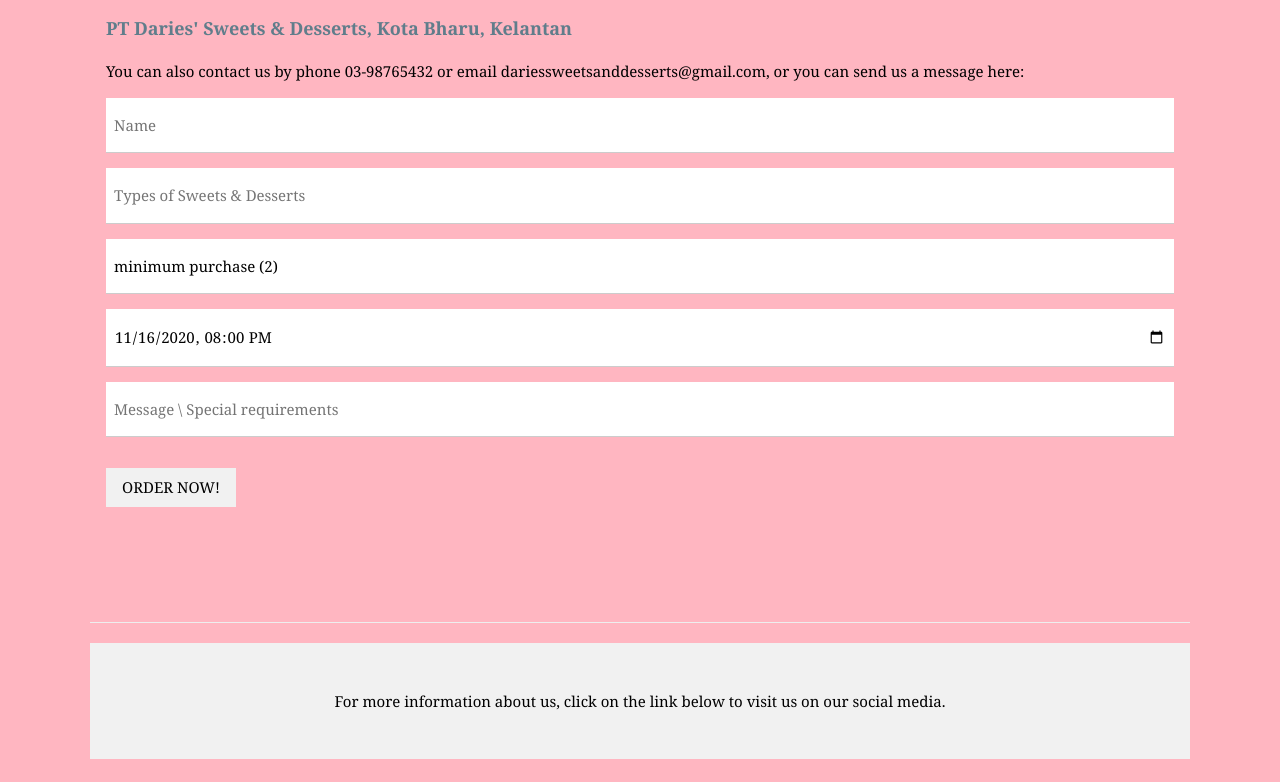
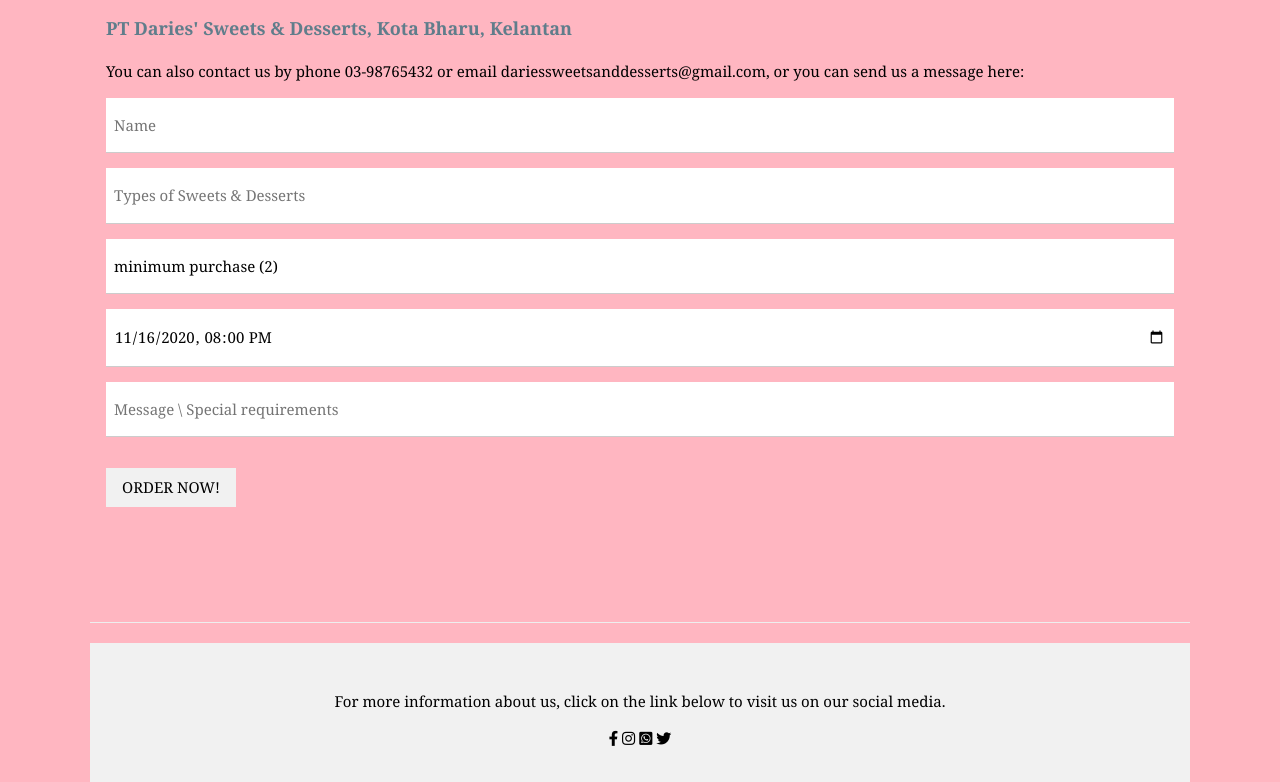
Before and after one commit to HafizahSabri/IMD311_CLASS, a plain HTML site: page index.html in a window 1280 px wide. Shown: the part 4635-5417 px from the top of the page. Before the commit the page ends 5394 px from the top, so only its background shows below. Drawn offline with nearby package versions, Linux system fonts and the light colour scheme.

Commit message:
Update index.html

```diff
--- a/index.html
+++ b/index.html
@@ -7,6 +7,7 @@
 <meta charset="UTF-8">
 <meta name="viewport" content="width=device-width, initial-scale=1">
 <link rel="stylesheet" href="https://www.w3schools.com/w3css/4/w3.css">
+<link rel="stylesheet" href="https://cdnjs.cloudflare.com/ajax/libs/font-awesome/6.0.0-beta3/css/all.min.css" integrity="sha512-Fo3rlrZj/k7ujTnHg4CGR2D7kSs0v4LLanw2qksYuRlEzO+tcaEPQogQ0KaoGN26/zrn20ImR1DfuLWnOo7aBA==" crossorigin="anonymous" referrerpolicy="no-referrer" />
 <style>
 body {font-family: "century", Georgia, serif;}
 h1, h2, h3, h4, h5, h6 {
@@ -175,6 +176,12 @@ h1, h2, h3, h4, h5, h6 {
 <!-- Footer -->
 <footer class="w3-center w3-light-grey w3-padding-32">
   <p>For more information about us, click on the link below to visit us on our social media.</p>
+  <div class="social">
+	    	<a href="#"><i class="fab fa-facebook-f"></i></a>
+	    	<a href="#"><i class="fab fa-instagram"></i></a>
+	    	<a href="#"><i class="fab fa-whatsapp-square"></i></a>
+	    	<a href="#"><i class="fab fa-twitter"></i></a>
+	 </div>
 </footer>
 </div>
 
```
